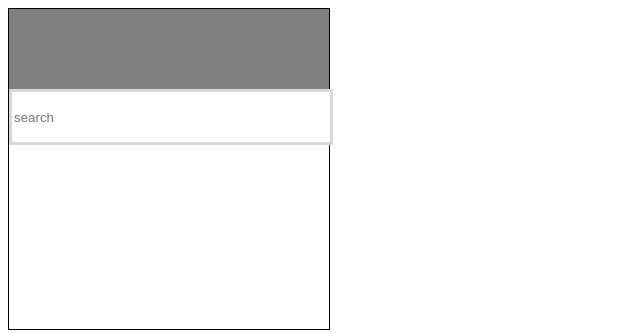
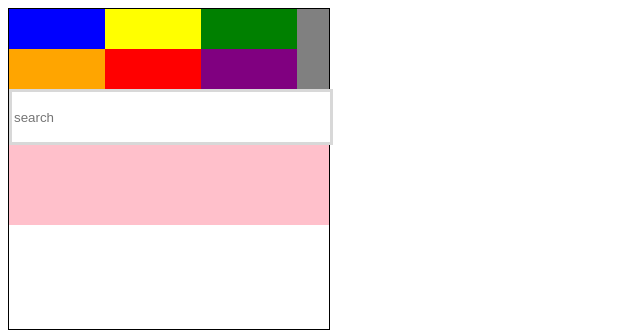
Before and after one commit to geekwise-jennifer-tablett/old-addressbook, a plain HTML site: page index.html in a window 1280 px wide. Shown: the whole page, without its empty margins (0-640 px from the left). Drawn offline with Linux system fonts and the light colour scheme.

Commit message:
added inner div

```diff
--- a/css/main.css
+++ b/css/main.css
@@ -1,6 +1,8 @@
 body{
     background-color:#ffffff;
 }
+
+/*initial page*/
 #contactlist{
     height:20rem;
     width:20rem;
@@ -16,3 +18,46 @@ body{
     width:98%;
     border:3px solid #d8d8d8;
 }
+#list{
+   height:5rem;
+   width:100%;
+   background-color: pink;
+}
+
+/*inside top_div*/
+#wifi_div{
+    height:2.5rem;
+    width:6rem;
+    float: left;
+    background-color: blue;
+}
+#time_div{
+    height:2.5rem;
+    width:6rem;
+    float: left;
+    background-color: yellow;
+}
+#battery_div{
+    height:2.5rem;
+    width:6rem;
+    float: left;
+    background-color: green;
+}
+#group_div{
+    height:2.5rem;
+    width:6rem;
+    float: left;
+    background-color: orange;
+}
+#title_div{
+    height:2.5rem;
+    width:6rem;
+    float: left;
+    background-color: red;
+}
+#addContact_div{
+    height:2.5rem;
+    width:6rem;
+    float: left;
+    background-color:purple;
+}
--- a/js/script.js
+++ b/js/script.js
@@ -19,6 +19,7 @@ var create_contact = function(element_type,element_id){
 
 };
 
+
  //creating initial page
 contactlist_container = document.createElement('div');
 contactlist_container.setAttribute('id','contactlist');
@@ -30,20 +31,30 @@ search_input = document.createElement('input');
 search_input.setAttribute('id','search_display');
 search_input.setAttribute('placeholder','search');
 
+list_div = document.createElement('div');
+list_div.setAttribute('id','list');
 
 
+ //creating content inside top_div
+wifi_div = document.createElement('div');
+wifi_div.setAttribute('id','wifi_div');
 
+time_div = document.createElement('div');
+time_div.setAttribute('id','time_div');
 
+battery_div  = document.createElement('div');
+battery_div.setAttribute('id','battery_div');
 
-// var input_element;
-// var contact;
+group_div  = document.createElement('div');
+group_div.setAttribute('id','group_div');
 
-// var current_contact;
-// var new_contact;
-// var new_element;
+title_div = document.createElement('div');
+title_div.setAttribute('id','title_div');
 
+addContact_div = document.createElement('div');
+addContact_div.setAttribute('id','addContact_div');
 
-// var contact = ['tiffany', 'khoa', 'veronica', 'nichole', 'alonzo'];
+ // var contact = ['tiffany', 'khoa', 'veronica', 'nichole', 'alonzo'];
 
 
 
@@ -81,8 +92,14 @@ document.addEventListener('DOMContentLoaded',function(event){
    document.body.appendChild(contactlist_container);
    contactlist_container.appendChild(top_div);
    contactlist_container.appendChild(search_input);
+   contactlist_container.appendChild(list_div);
 
-
+   top_div.appendChild(wifi_div);
+   top_div.appendChild(time_div);
+   top_div.appendChild(battery_div);
+   top_div.appendChild(group_div);
+   top_div.appendChild(title_div);
+   top_div.appendChild(addContact_div);
 
 
      //document.body.appendChild(input_element);
```
